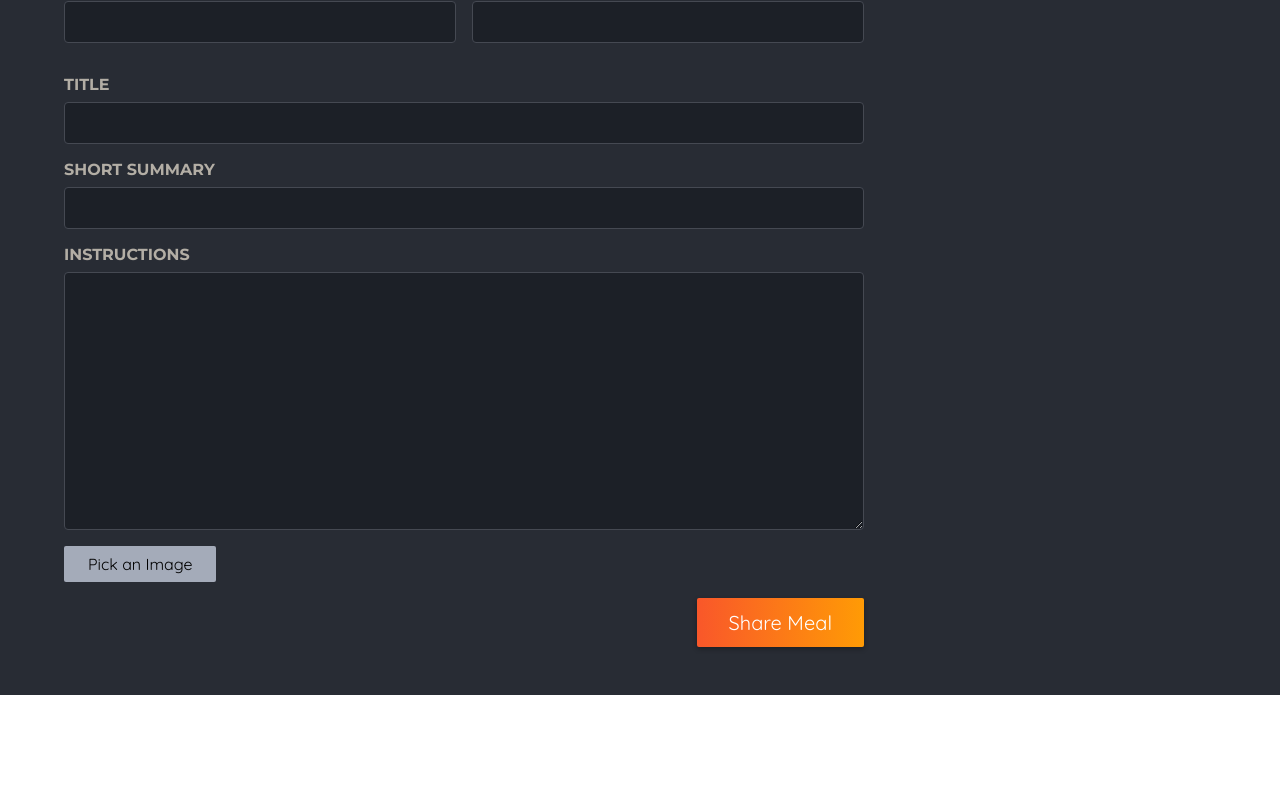
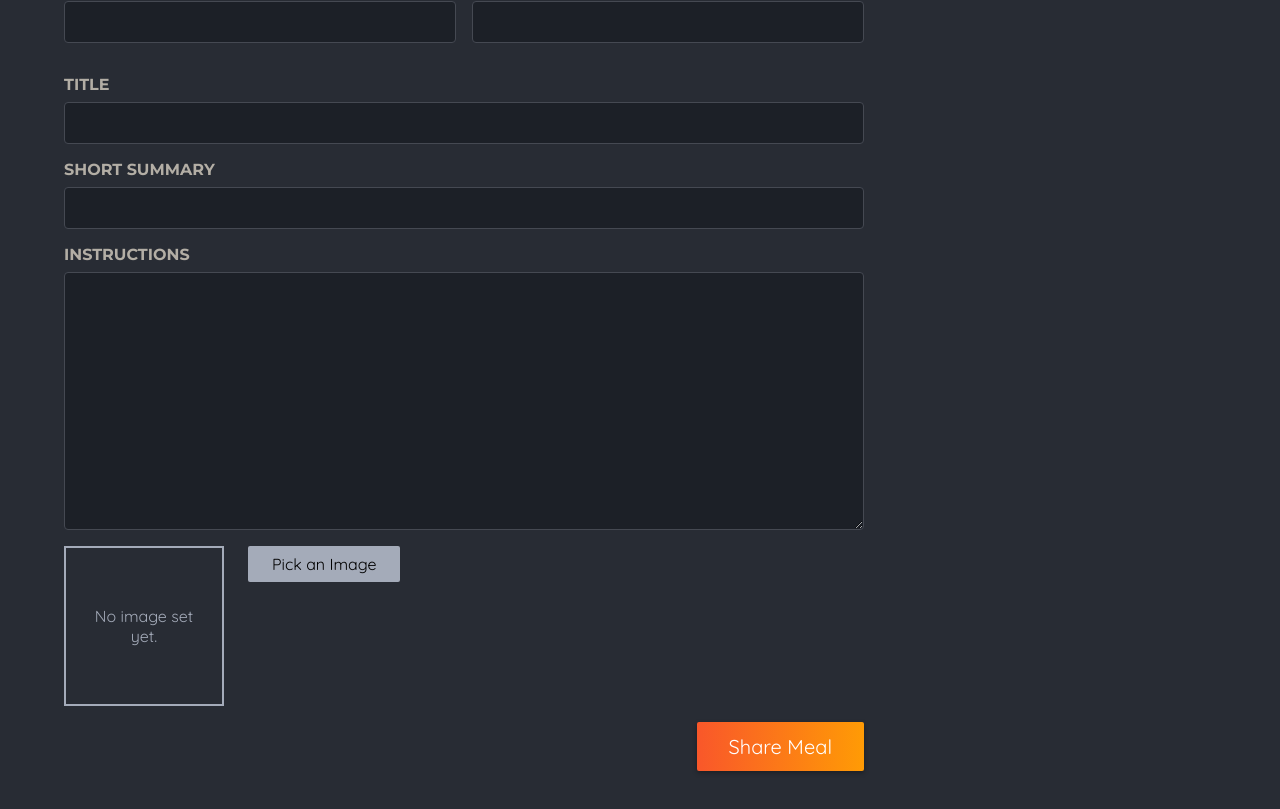
Before and after one commit to Andres2D/next-js-practice, a Next.js app in the folder 05-onwards-foodies-starting-project/: page /meals/share in a window 1280 px wide. Shown: the part 434-1243 px from the top of the page. Before the commit the page ends 1129 px from the top, so only its background shows below. Built offline with nearby package versions, Linux system fonts and the light colour scheme.

Commit message:
feat: add image picker preview

```diff
--- a/05-onwards-foodies-starting-project/components/meals/image-picker.jsx
+++ b/05-onwards-foodies-starting-project/components/meals/image-picker.jsx
@@ -1,20 +1,47 @@
 'use client'
 
-import { useRef } from 'react';
+import { useRef, useState } from 'react';
+import Image from 'next/image';
 import styles from './image-picker.module.css';
 
 export default function ImagePicker({label, name}) {
 
+  const [preview, setPreview] = useState();
   const imageInput = useRef();
 
   const handlePickClick = () => {
     imageInput.current.click();
   }
 
+  const handleImageChange = (event) => {
+    const file = event.target.files[0];
+
+    if(!file){
+      setPreview(null);
+      return;
+    }
+
+    const fileReader = new FileReader();
+    fileReader.onload = () => {
+      setPreview(fileReader.result);
+    };
+    fileReader.readAsDataURL(file);
+  }
+
   return (
     <div className={styles.picker}>
       <label htmlFor={name}>{label}</label>
       <div className={styles.controls}>
+        <div className={styles.preview}>
+          {!preview && <p>No image set yet.</p>}
+          {preview && (
+            <Image
+              src={preview}
+              alt="The image selected by the user."
+              fill
+            />
+          )}
+        </div>
         <input
           className={styles.input}
           type="file"
@@ -22,6 +49,8 @@
           accept='image/pbg, image/jpeg'
           name={name}
           ref={imageInput}
+          onChange={handleImageChange}
+          required
         />
         <button
           className={styles.button}
```
